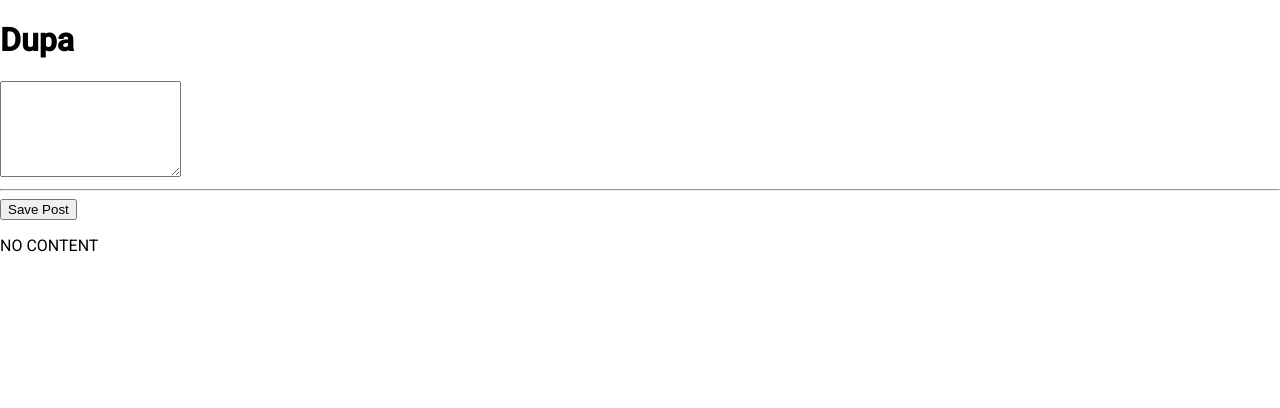
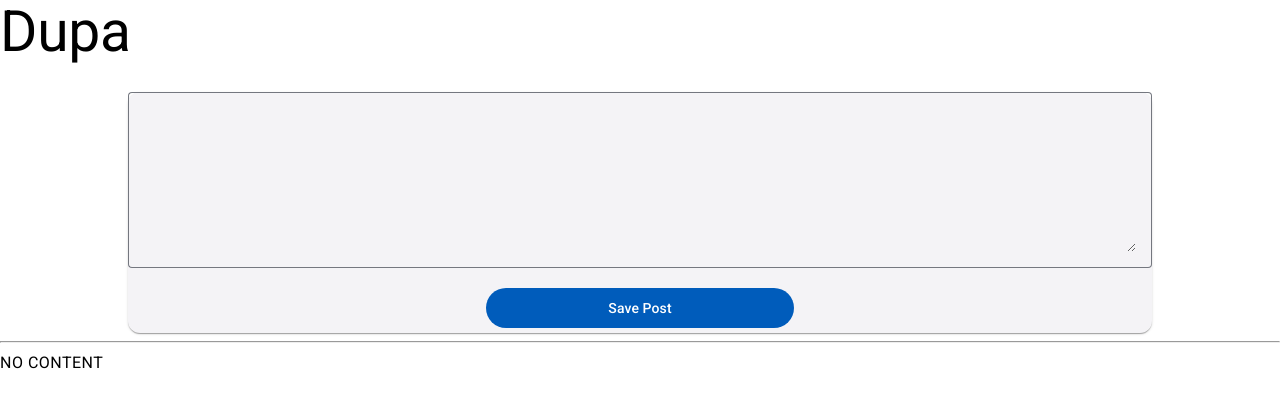
Before and after one commit to JScislewski/mean-course, an Angular app: page / in a window 1280 px wide. Shown: the top 408 px of the page. Built offline with nearby package versions, Linux system fonts and the light colour scheme.

Commit message:
Updated PostCreateComponent styles

```diff
--- a/src/app/app.component.ts
+++ b/src/app/app.component.ts
@@ -1,7 +1,7 @@
 import { Component } from '@angular/core';
 import { RouterOutlet } from '@angular/router';
 import { PostCreateComponent } from './posts/post-create/post-create.component';
-import { FormsModule, NgModel } from '@angular/forms';
+import { FormsModule } from '@angular/forms';
 
 @Component({
   selector: 'app-root',
--- a/src/app/app.config.ts
+++ b/src/app/app.config.ts
@@ -5,5 +5,5 @@ import { routes } from './app.routes';
 import { provideAnimationsAsync } from '@angular/platform-browser/animations/async';
 
 export const appConfig: ApplicationConfig = {
-  providers: [provideZoneChangeDetection({ eventCoalescing: true }), provideRouter(routes), provideAnimationsAsync()],
+  providers: [provideZoneChangeDetection({ eventCoalescing: true }), provideRouter(routes), provideAnimationsAsync(), provideAnimationsAsync(), provideAnimationsAsync()],
 };
--- /dev/null
+++ b/src/app/posts/post-create/post-create.component.css
@@ -0,0 +1,22 @@
+mat-card.post-card {
+    width: 80%;
+    margin: auto;
+}
+
+mat-form-field {
+    width: 100%;
+}
+
+textarea {
+    width: 100%;
+}
+
+.button-container {
+    display: flex;
+    justify-content: center;
+    margin-bottom: 5px;
+}
+
+button {
+    width: 30%;
+}
--- a/src/app/posts/post-create/post-create.component.html
+++ b/src/app/posts/post-create/post-create.component.html
@@ -1,4 +1,10 @@
-<textarea rows="6" [(ngModel)]="enteredValue"></textarea>
+<mat-card class="post-card">
+  <mat-form-field appearance="outline">
+    <textarea matInput rows="6" [(ngModel)]="enteredValue"></textarea>
+  </mat-form-field>
+  <div class="button-container">
+    <button mat-flat-button color="primary" (click)="onAddPost()">Save Post</button>
+  </div>
+</mat-card>
 <hr />
-<button (click)="onAddPost()">Save Post</button>
 <p>{{ newPost }}</p>
--- a/src/index.html
+++ b/src/index.html
@@ -6,10 +6,14 @@
     <base href="/" />
     <meta name="viewport" content="width=device-width, initial-scale=1" />
     <link rel="icon" type="image/x-icon" href="favicon.ico" />
-      <link href="https://fonts.googleapis.com/css2?family=Roboto:wght@300;400;500&display=swap" rel="stylesheet">
-    <link href="https://fonts.googleapis.com/icon?family=Material+Icons" rel="stylesheet">
-</head>
-  <body>
+    <link href="https://fonts.googleapis.com/css2?family=Roboto:wght@300;400;500&display=swap" rel="stylesheet" />
+    <link href="https://fonts.googleapis.com/icon?family=Material+Icons" rel="stylesheet" />
+    <link href="https://fonts.googleapis.com/css2?family=Roboto:wght@300;400;500&display=swap" rel="stylesheet" />
+    <link href="https://fonts.googleapis.com/icon?family=Material+Icons" rel="stylesheet" />
+    <link href="https://fonts.googleapis.com/css2?family=Roboto:wght@300;400;500&display=swap" rel="stylesheet" />
+    <link href="https://fonts.googleapis.com/icon?family=Material+Icons" rel="stylesheet" />
+  </head>
+  <body class="mat-typography">
     <app-root></app-root>
   </body>
 </html>
--- a/src/styles.css
+++ b/src/styles.css
@@ -1,4 +1,28 @@
 /* You can add global styles to this file, and also import other style files */
 
-html, body { height: 100%; }
-body { margin: 0; font-family: Roboto, "Helvetica Neue", sans-serif; }
+html,
+body {
+  height: 100%;
+}
+body {
+  margin: 0;
+  font-family: Roboto, "Helvetica Neue", sans-serif;
+}
+
+html,
+body {
+  height: 100%;
+}
+body {
+  margin: 0;
+  font-family: Roboto, "Helvetica Neue", sans-serif;
+}
+
+html,
+body {
+  height: 100%;
+}
+body {
+  margin: 0;
+  font-family: Roboto, "Helvetica Neue", sans-serif;
+}
```
Also changed, not shown: angular.json (+2 -8 lines), src/app/posts/post-create/post-create.component.ts (+6 -2 lines), package.json (line endings or trailing spaces).
